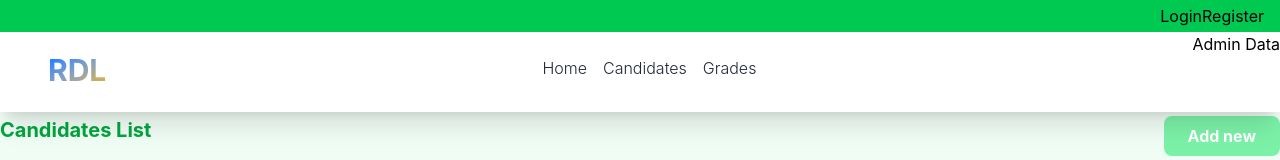
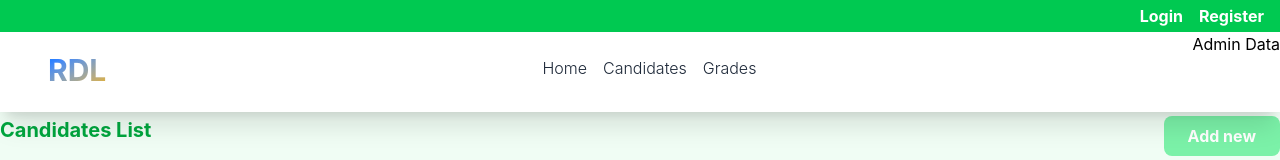
Before and after one commit to niyomugaboetiene/Rwanda-Driving-License, a React app in the folder frontend/: page /grades/list in a window 1280 px wide. Shown: the top 160 px of the page. Built offline with nearby package versions, Linux system fonts and the light colour scheme; no server answers; the HTML template or start-up script is replaced by a standard one.

Commit message:
first commit of(RDL)

```diff
--- a/frontend/src/components/dashboards/NavBar.jsx
+++ b/frontend/src/components/dashboards/NavBar.jsx
@@ -3,9 +3,9 @@ const Nav = () => {
     return (
         <div className="fixed top-0 left-0 right-0">
             <div className="bg-green-500 py-1 px-4">
-                   <div className="flex justify-end">
-                    <button>Login</button>
-                    <button>Register</button>
+                   <div className="flex justify-end space-x-4">
+                    <Link className="text-white font-bold hover:text-green-800" to={'/auth/login'}>Login</Link>
+                    <Link className="text-white font-bold hover:text-green-800" to={'/auth/register'}>Register</Link>
                    </div>
             </div>
            <div className="h-20 bg-white shadow-xl">
--- a/frontend/src/components/grades/GradeList.jsx
+++ b/frontend/src/components/grades/GradeList.jsx
@@ -38,6 +38,19 @@ const GradeList = () => {
                 setIsLogged(false);
             }
         }
+    }
+
+
+    if (!isLogged) {
+        return (
+            <div className="w-100 ms-195 mt-100 py-8 rounded-lg bg-yellow-300 flex justify-center items-center">
+                  <div className="">
+                    <h1 className="text-center text-yellow-600 text-xl mb-3">Securty Alert</h1>
+                    <p className="text-yellow-800">To access this data you must be logged in</p>
+                    <button className="bg-green-500 ms-25 mt-3 py-3 px-8 rounded-full text-white font-bold hover:bg-green-400 transition-colors" onClick={() => navigate('/auth/login')}>Login</button>
+                  </div>
+            </div>
+        )
     }
 
     return (
```
